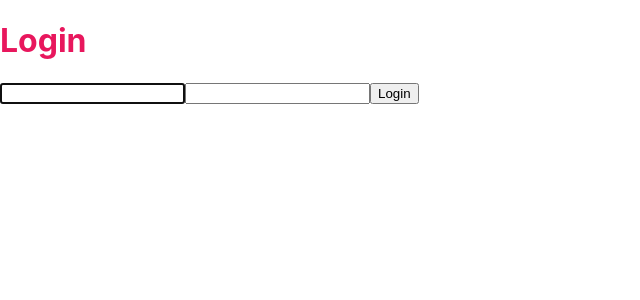
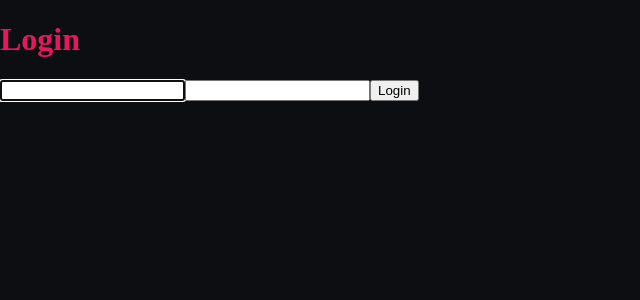
Before and after one commit to Gep93/shmeazy, a React (Create React App) app: page / in a window 1280 px wide. Shown: the top 300 px of the page, without its empty margins (0-640 px from the left). Built offline with nearby package versions, Linux system fonts and the light colour scheme.

Commit message:
Style: add login page h1, span font color.

```diff
--- a/src/index.css
+++ b/src/index.css
@@ -1,10 +1,10 @@
+html, body, #root {
+  margin: 0;
+  padding: 0;
+}
+
 body {
-  margin: 0;
-  font-family: -apple-system, BlinkMacSystemFont, 'Segoe UI', 'Roboto', 'Oxygen',
-    'Ubuntu', 'Cantarell', 'Fira Sans', 'Droid Sans', 'Helvetica Neue',
-    sans-serif;
-  -webkit-font-smoothing: antialiased;
-  -moz-osx-font-smoothing: grayscale;
+background-color: #0D0E11;
 }
 
 code {
```
